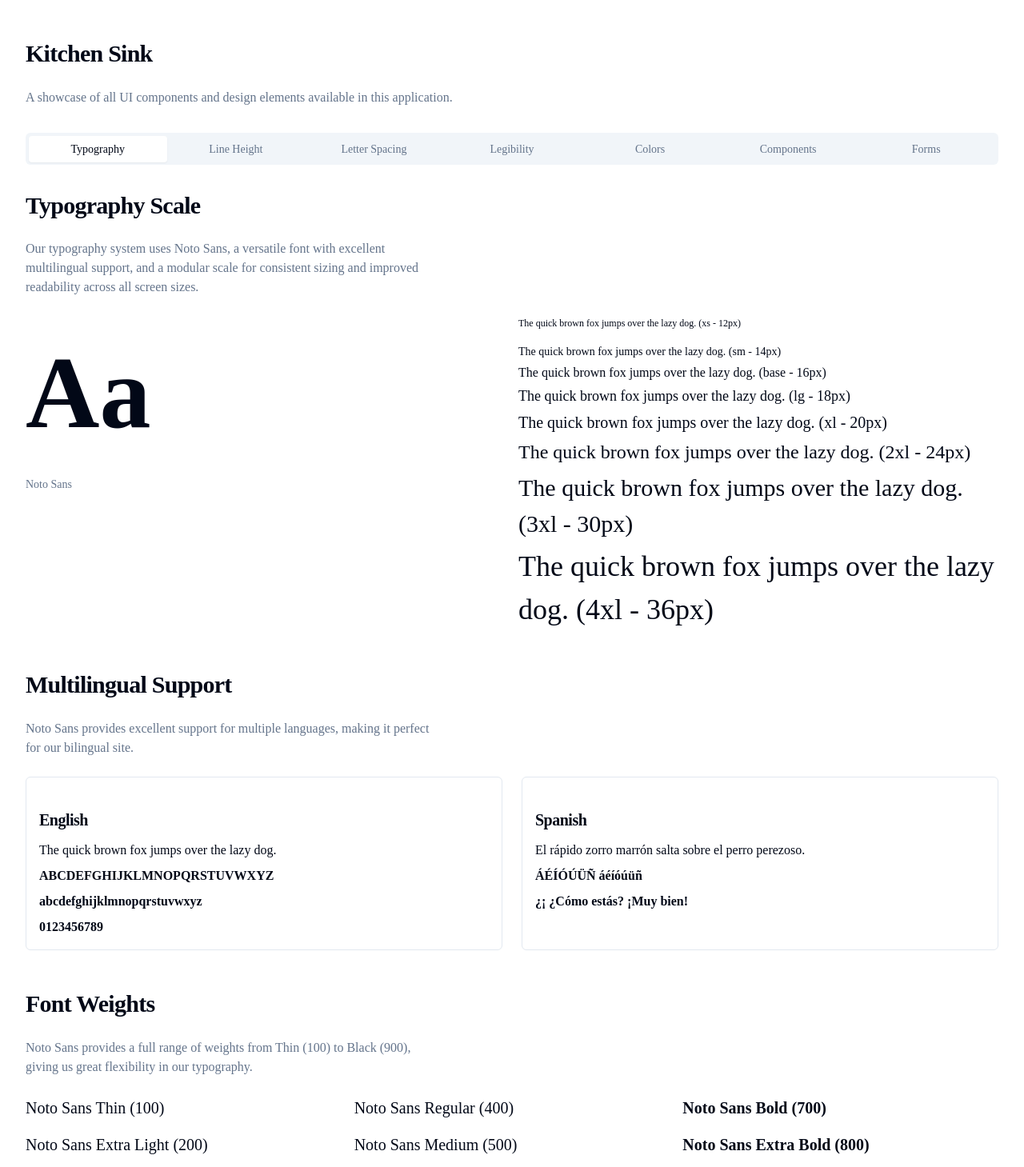
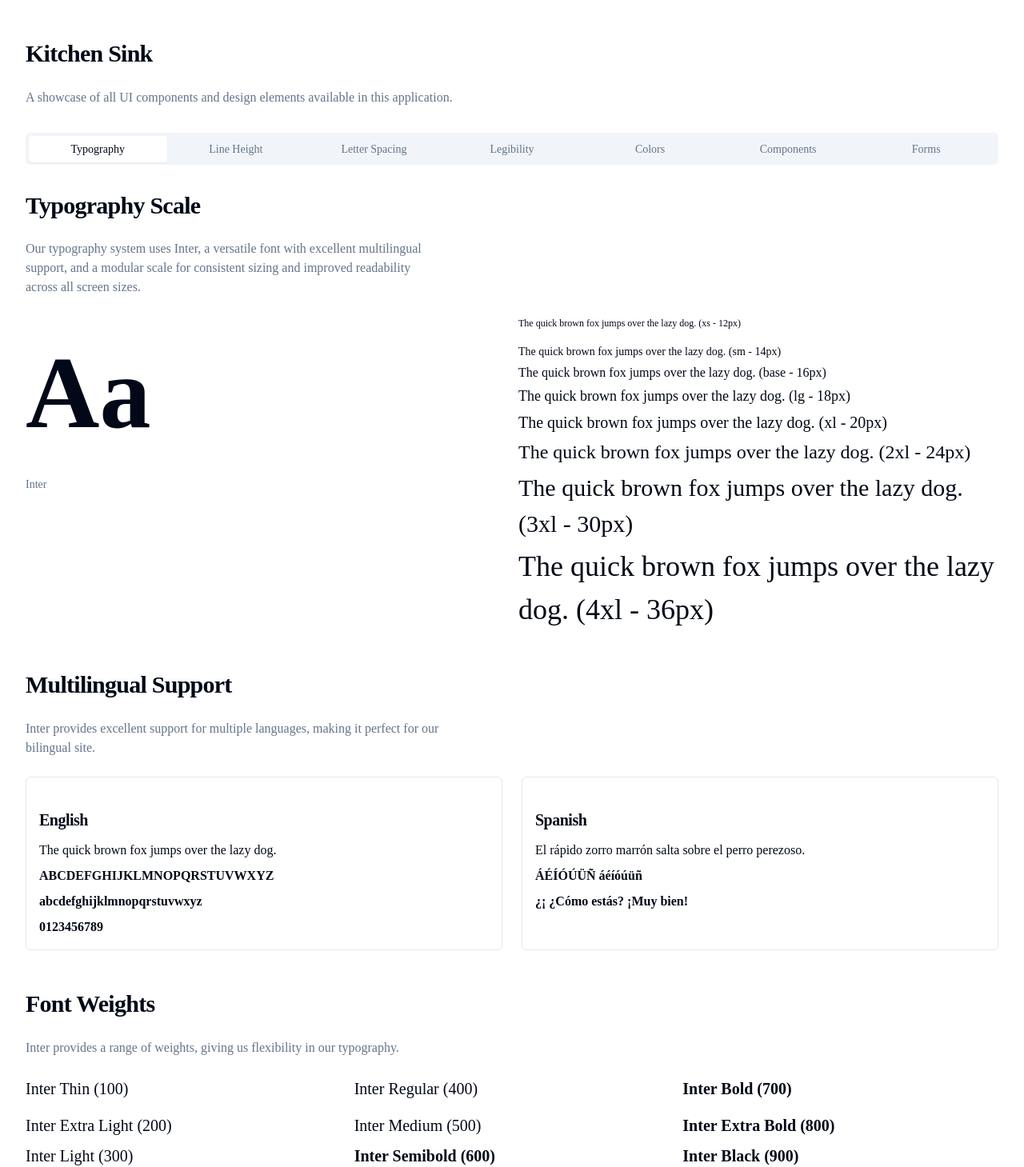
Before and after one commit to masterthepixel/v0-creative-kitchens-v2, a Next.js app: page /kitchen-sink in a window 1280 px wide. Shown: the top 1459 px of the page at 80% size. Built offline with nearby package versions, Linux system fonts and the light colour scheme; no server answers.

Commit message:
revert font to Inter for better bilingual support
Co-authored-by: null <45719243+masterthepixel@users.noreply.github.com>

```diff
--- a/app/globals.css
+++ b/app/globals.css
@@ -27,7 +27,7 @@
     --radius: 0.5rem;
 
     /* Typography */
-    --font-sans: "Noto Sans", var(--font-noto-sans), system-ui, -apple-system, BlinkMacSystemFont, "Segoe UI", Roboto,
+    --font-sans: "Inter", var(--font-inter), system-ui, -apple-system, BlinkMacSystemFont, "Segoe UI", Roboto,
       "Helvetica Neue", Arial, sans-serif;
 
     /* Font sizes using a modular scale */
--- a/app/layout.tsx
+++ b/app/layout.tsx
@@ -1,16 +1,15 @@
 import type React from "react"
 import "./globals.css"
 import type { Metadata } from "next"
-import { Noto_Sans } from "next/font/google"
+import { Inter } from "next/font/google"
 import { ThemeProvider } from "@/components/theme-provider"
 import GoogleAnalytics from "@/components/google-analytics"
 import AnalyticsRouteTracker from "@/components/analytics-route-tracker"
 import { Suspense } from "react"
 
-const notoSans = Noto_Sans({
+const inter = Inter({
   subsets: ["latin", "latin-ext"],
-  weight: ["100", "200", "300", "400", "500", "600", "700", "800", "900"],
-  variable: "--font-noto-sans",
+  variable: "--font-inter",
   display: "swap",
 })
 
@@ -30,7 +29,7 @@ export default function RootLayout({
 
   return (
     <html lang="en" suppressHydrationWarning>
-      <body className={`${notoSans.variable} font-sans`}>
+      <body className={`${inter.variable} font-sans`}>
         <ThemeProvider attribute="class" defaultTheme="system" enableSystem disableTransitionOnChange>
           <Suspense>
             {children}
--- a/components/typography-showcase.tsx
+++ b/components/typography-showcase.tsx
@@ -4,14 +4,14 @@ export function TypographyShowcase() {
       <section className="space-y-6">
         <h2 className="text-3xl font-semibold tracking-tight">Typography Scale</h2>
         <p className="text-muted-foreground max-w-prose">
-          Our typography system uses Noto Sans, a versatile font with excellent multilingual support, and a modular
-          scale for consistent sizing and improved readability across all screen sizes.
+          Our typography system uses Inter, a versatile font with excellent multilingual support, and a modular scale
+          for consistent sizing and improved readability across all screen sizes.
         </p>
         <div className="space-y-4">
           <div className="grid gap-4 md:grid-cols-2">
             <div className="space-y-2">
               <div className="text-9xl font-extrabold">Aa</div>
-              <p className="text-sm text-muted-foreground">Noto Sans</p>
+              <p className="text-sm text-muted-foreground">Inter</p>
             </div>
             <div className="space-y-1">
               <p className="text-xs">The quick brown fox jumps over the lazy dog. (xs - 12px)</p>
@@ -30,7 +30,7 @@ export function TypographyShowcase() {
       <section className="space-y-6">
         <h2 className="text-3xl font-semibold tracking-tight">Multilingual Support</h2>
         <p className="text-muted-foreground max-w-prose">
-          Noto Sans provides excellent support for multiple languages, making it perfect for our bilingual site.
+          Inter provides excellent support for multiple languages, making it perfect for our bilingual site.
         </p>
         <div className="grid gap-6 md:grid-cols-2">
           <div className="space-y-2 border p-4 rounded-md">
@@ -52,24 +52,23 @@ export function TypographyShowcase() {
       <section className="space-y-6">
         <h2 className="text-3xl font-semibold tracking-tight">Font Weights</h2>
         <p className="text-muted-foreground max-w-prose">
-          Noto Sans provides a full range of weights from Thin (100) to Black (900), giving us great flexibility in our
-          typography.
+          Inter provides a range of weights, giving us flexibility in our typography.
         </p>
         <div className="grid gap-4 md:grid-cols-3">
           <div className="space-y-2">
-            <p className="font-thin text-xl">Noto Sans Thin (100)</p>
-            <p className="font-extralight text-xl">Noto Sans Extra Light (200)</p>
-            <p className="font-light text-xl">Noto Sans Light (300)</p>
+            <p className="font-thin text-xl">Inter Thin (100)</p>
+            <p className="font-extralight text-xl">Inter Extra Light (200)</p>
+            <p className="font-light text-xl">Inter Light (300)</p>
           </div>
           <div className="space-y-2">
-            <p className="font-normal text-xl">Noto Sans Regular (400)</p>
-            <p className="font-medium text-xl">Noto Sans Medium (500)</p>
-            <p className="font-semibold text-xl">Noto Sans Semibold (600)</p>
+            <p className="font-normal text-xl">Inter Regular (400)</p>
+            <p className="font-medium text-xl">Inter Medium (500)</p>
+            <p className="font-semibold text-xl">Inter Semibold (600)</p>
           </div>
           <div className="space-y-2">
-            <p className="font-bold text-xl">Noto Sans Bold (700)</p>
-            <p className="font-extrabold text-xl">Noto Sans Extra Bold (800)</p>
-            <p className="font-black text-xl">Noto Sans Black (900)</p>
+            <p className="font-bold text-xl">Inter Bold (700)</p>
+            <p className="font-extrabold text-xl">Inter Extra Bold (800)</p>
+            <p className="font-black text-xl">Inter Black (900)</p>
           </div>
         </div>
       </section>
```
